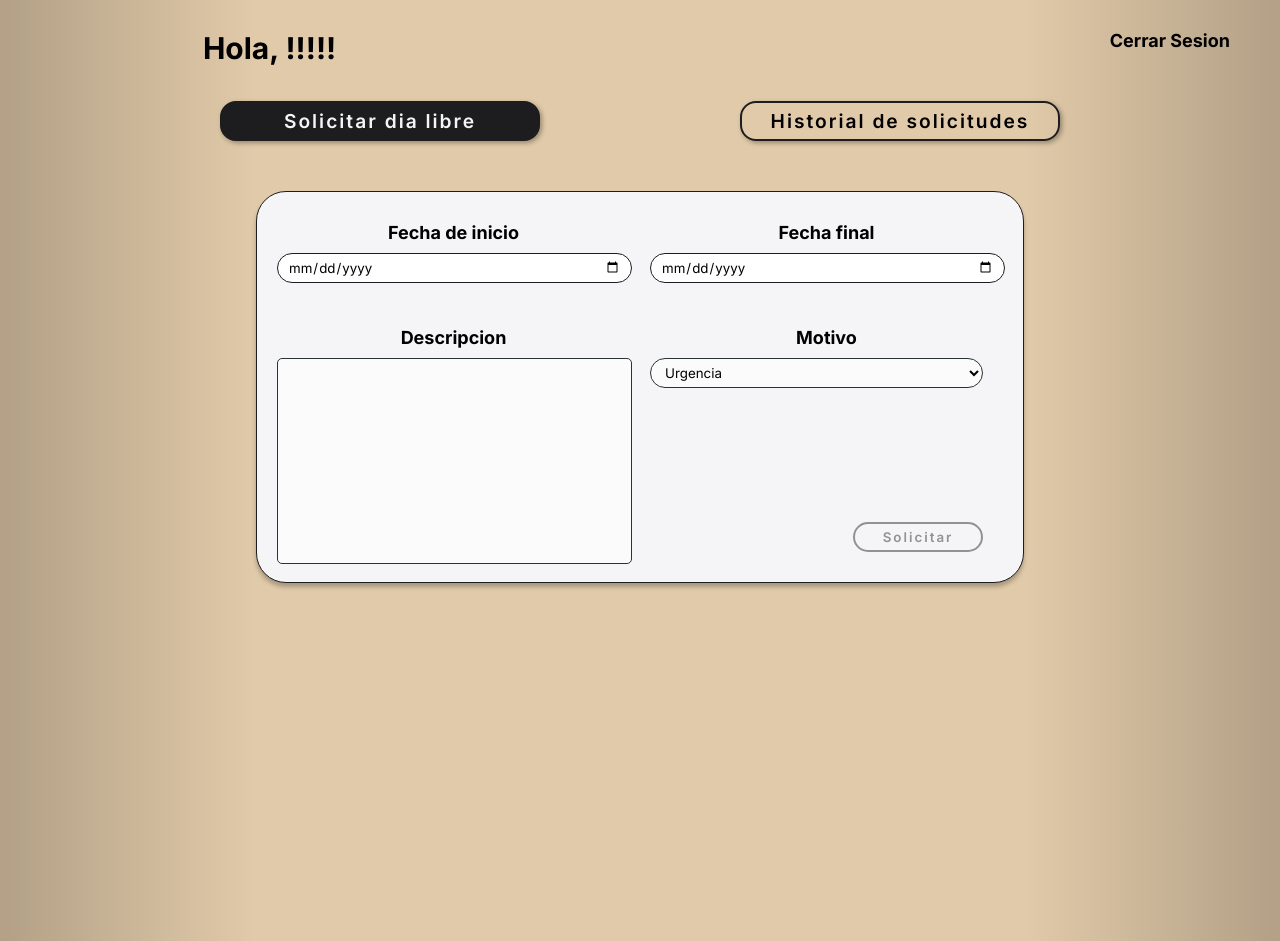
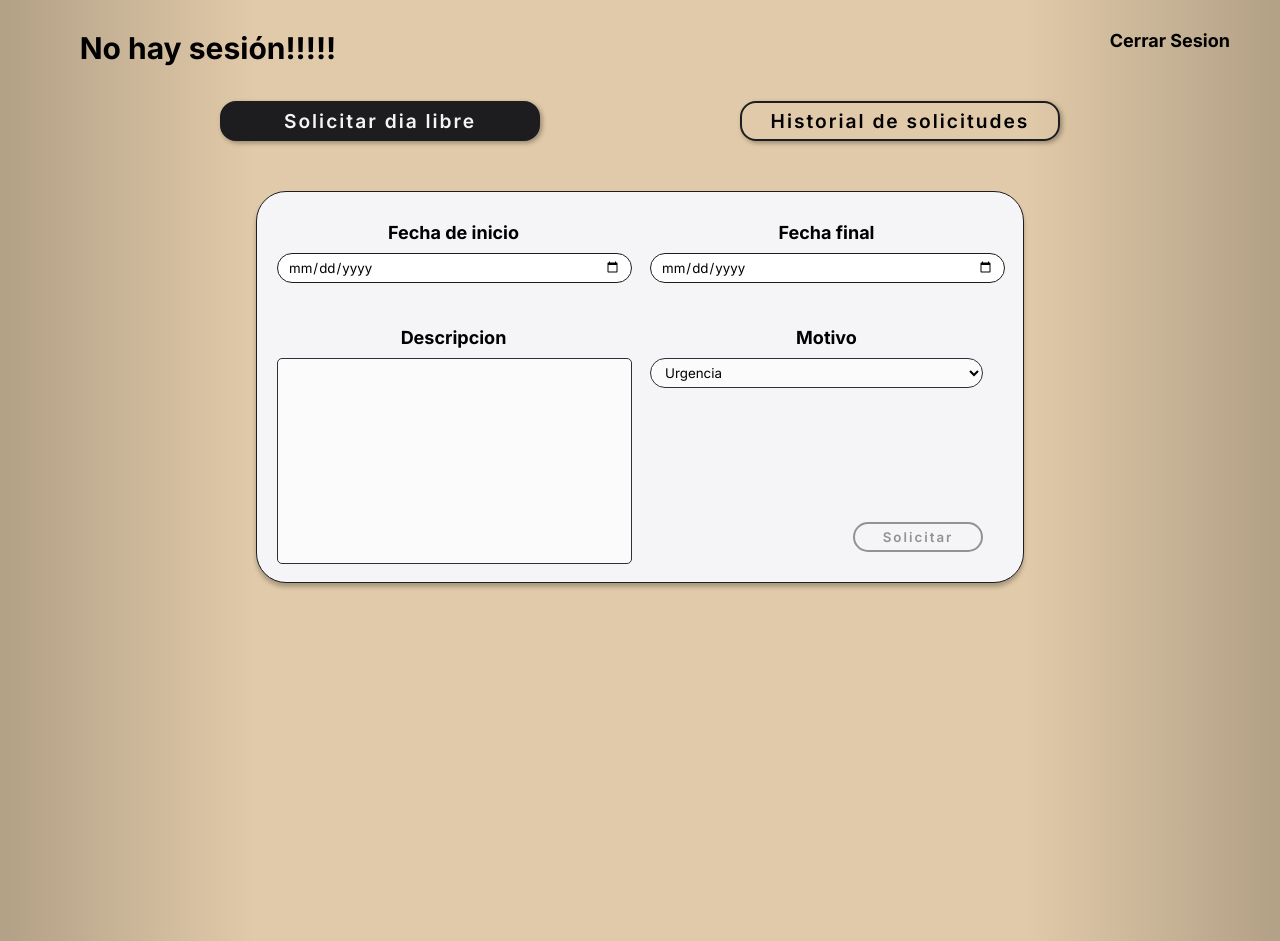
Before and after one commit to AdanSaavedra/proyecto-web, a React (Vite) app: page /home in a window 1280 px wide. Built offline with nearby package versions, Linux system fonts and the light colour scheme.

Commit message:
Arreglo en la cookie

```diff
--- a/src/CardContext/index.jsx
+++ b/src/CardContext/index.jsx
@@ -34,10 +34,12 @@ const UserContext = createContext();
 const UserProvider = ({ children }) => {
   const [userId, setUserId] = useState(null);
   const [userName, setUsername] = useState(null);
+  const [type, setType] = useState(null);
 
-  const login = (id, namme) => {
+  const login = (id, namme, type) => {
     setUserId(id);
     setUsername(namme);
+    setType(type);
   };
 
   const logout = () => {
@@ -46,7 +48,7 @@ const UserProvider = ({ children }) => {
   };
 
   return (
-    <UserContext.Provider value={{ userId, login, logout, userName }}>
+    <UserContext.Provider value={{ userId, login, logout, userName, type }}>
       {children}
     </UserContext.Provider>
   );
--- a/src/Components/Navbar/index.jsx
+++ b/src/Components/Navbar/index.jsx
@@ -5,12 +5,23 @@ import { useUser } from '../../CardContext'
 
 const Navbar = () => {
   const { userName } = useUser();
+  let cookie = '';
+  if (userName !== null) {
+    const getcookie = () => {
+      let cookie = document.cookie
+        .split('; ')
+        .find(row => row.startsWith(userName))
+        .split('=')[1];
+      return cookie;
+    }
+    cookie = getcookie();
+  }
   return (
     <nav>
       <ul className="home">
-        <li className="mensaje"> Hola, {userName}!!!!! </li>
+        <li className="mensaje"> {userName ? `Hola, ${cookie}!!!` : `No hay sesión`}!!!!! </li>
         <li className="home">
-        <NavLink to={"/"} className="home">Cerrar Sesion</NavLink>
+          <NavLink to={"/"} className="home">Cerrar Sesion</NavLink>
         </li>
       </ul>
     </nav>
--- a/src/Pages/SignIn/index.jsx
+++ b/src/Pages/SignIn/index.jsx
@@ -49,9 +49,10 @@ const handleSubmit = async (event) => {
     if (response.ok) {
       const userId = data.userId;
       const userName = data.username
-      login(userId, userName);
+      const type = data.type;
+      login(userId, userName, type);
       console.log('Login successful');
-      console.log('UserId:', userId , userName);
+      console.log('UserId:', userId , userName, type);
       navigate('/home');
     } else {
       console.error('Login failed:', data);
```
